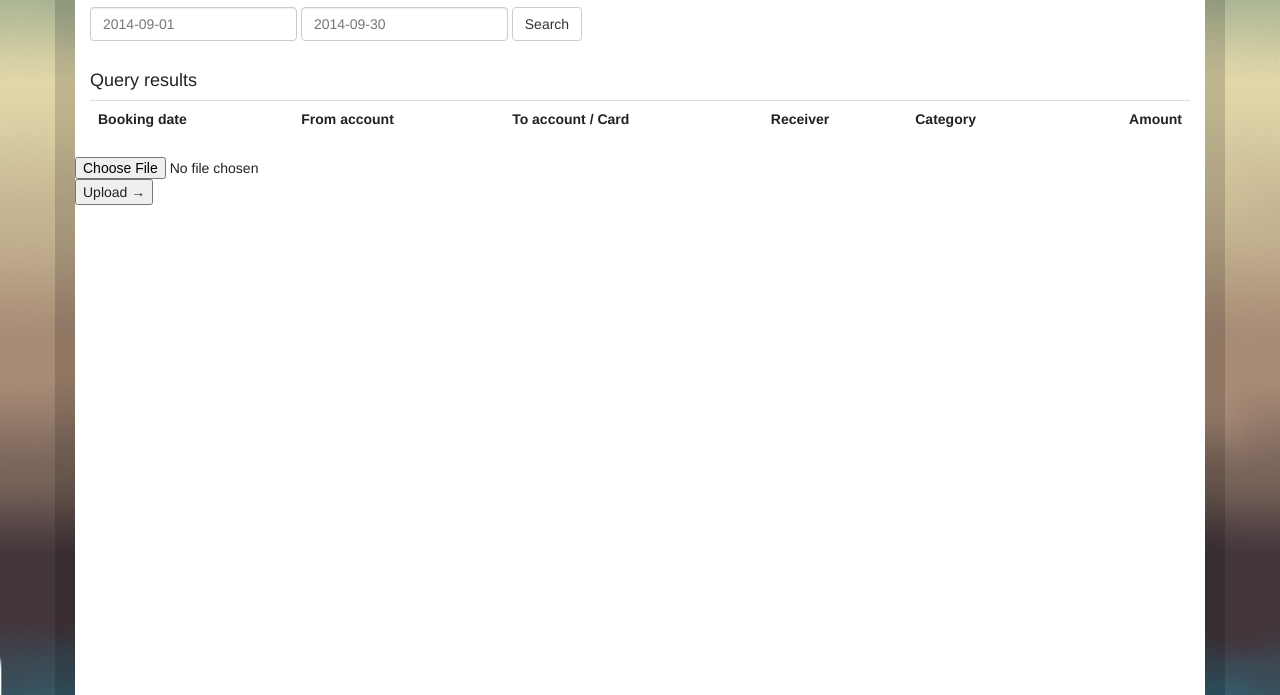
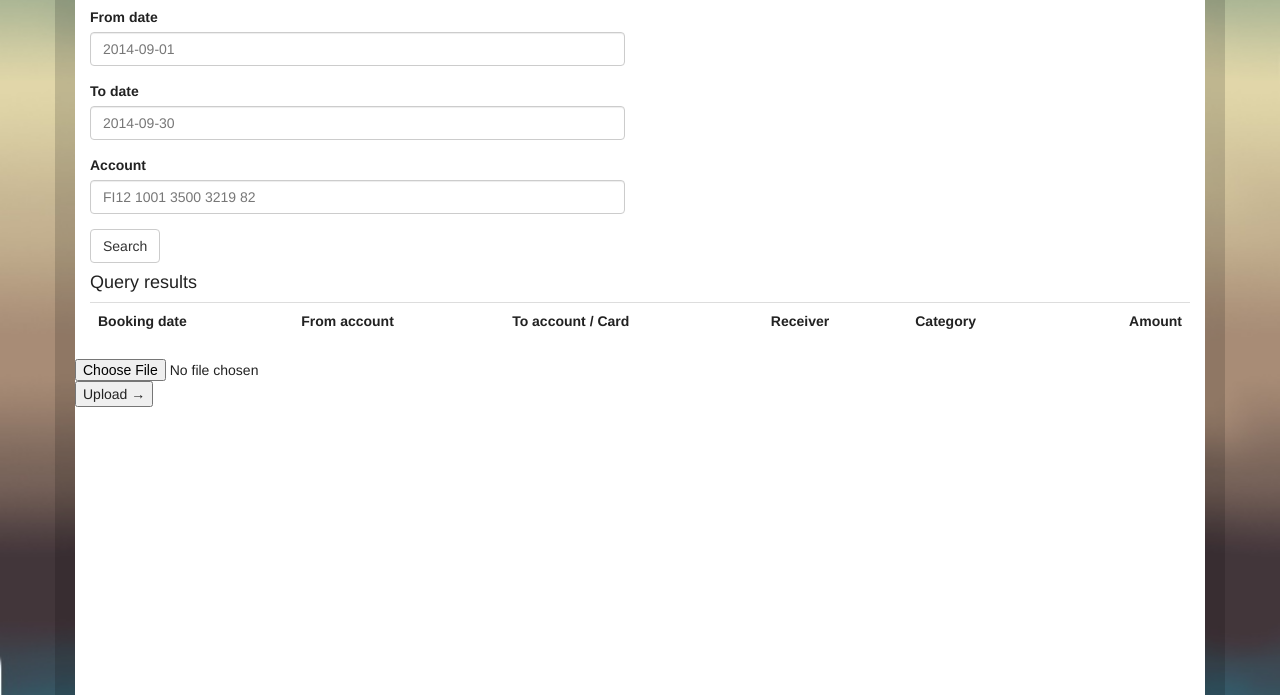
Before and after one commit to m1kah/angularjs-expenses, a website: page public/index.html at #/transactions in a window 1280 px wide. Shown: the part 105-800 px from the top of the page. Drawn offline with nearby package versions, Linux system fonts and the light colour scheme; some packages are replaced by stand-ins of ours; no server answers.

Commit message:
Search transaction by account number

```diff
--- a/controllers/upload.js
+++ b/controllers/upload.js
@@ -41,6 +41,9 @@ module.exports = {
       query.booking_date = dateQuery;
       console.log('req.to_date', req.query.to_date);
     }
+    if (req.query.from_account) {
+      query.from_account = req.query.from_account;
+    }
 
     // query.booking_date = { $gte: moment('2014-08-01').toDate() };
 
--- a/public/js/controllers.js
+++ b/public/js/controllers.js
@@ -1,7 +1,7 @@
 
 var expensesApp = angular.module('expensesApp', ['ngRoute']);
 
-expensesApp.controller('ExpensesController', function($scope, $http) {
+expensesApp.controller('TransactionController', function($scope, $http) {
   $scope.availableCategories = [ 'Food', 'Home', 'Lunch', 'Entertainment', 'Transportation' ];
   $scope.selectableCategories = [];
   $scope.chartData = [0.0, 0.0, 0.0, 0.0, 0.0];
@@ -9,12 +9,14 @@ expensesApp.controller('ExpensesController', function($scope, $http) {
   $scope.predicate = 'receiver';
   $scope.from_date = '2014-08-01'; // moment.startOf('month');
   $scope.to_date = '2014-08-30'; // moment.endOf('month');
+  $scope.from_account = '';
 
   $scope.search = function() {
     $http.get('api/transactions', {
       params: {
         from_date: $scope.from_date,
-        to_date: $scope.to_date
+        to_date: $scope.to_date,
+        from_account: $scope.from_account
     }}).success(function(data) {
       $scope.transactions = data;
       $scope.updateCategory();
@@ -413,7 +415,7 @@ expensesApp.config(['$routeProvider',
     $routeProvider
       .when('/transactions', {
         templateUrl: 'partials/transactions.html',
-        controller: 'ExpensesController'
+        controller: 'TransactionController'
       })
       .when('/year', {
         templateUrl: 'partials/year.html',
--- a/public/partials/transactions.html
+++ b/public/partials/transactions.html
@@ -8,16 +8,22 @@
 <h1>Transactions</h1>
 <div class="row">
   <div class="col-md-6">
-          <form action="" class="form-inline">
+    <form action="" class="">
       <div class="form-group">
+        <label>From date</label>
         <input type="text" ng-model="from_date" class="form-control" placeholder="2014-09-01">
+      </div>
+      <div class="form-group">
+        <label>To date</label>
         <input type="text" ng-model="to_date" class="form-control" placeholder="2014-09-30">
+      </div>
+      <div class="form-group">
+        <label>Account</label>
+        <input type="text" ng-model="from_account" class="form-control" placeholder="FI12 1001 3500 3219 82">
       </div>
       <button type="button" class="btn btn-default" ng-click="search()">Search</button>
     </form>
   </div>
-      </div>
-      <div class="row">
   <div class="col-md-3">
     <table class="table">
       <tr ng-repeat="category in categories">
@@ -26,7 +32,7 @@
       </tr>
     </table>
   </div>
-        <div class="col-md-7">
+  <div class="col-md-3">
     <bars-chart chart-data="chartData"></bars-chart>
   </div>
 </div>
```
Lines whose indentation alone changed are shown as unchanged.
